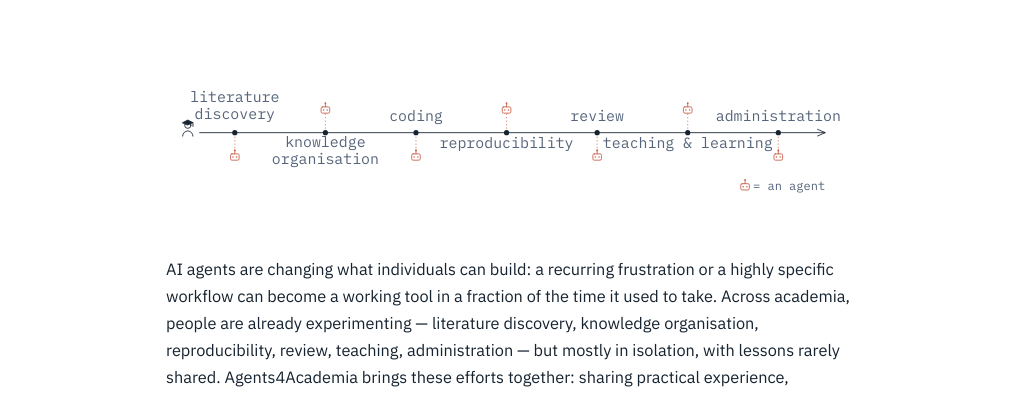
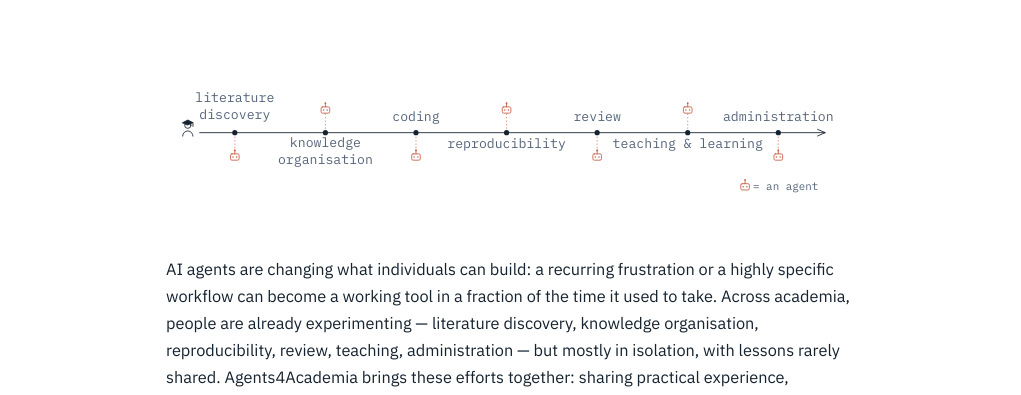
Before and after one commit to agents4academia/agents4academia.github.io, a plain HTML site: page index.html in a window 1280 px wide. Shown: the part 404-799 px from the top of the page, without its empty margins (130-1151 px from the left). Drawn offline with Linux system fonts and the light colour scheme.

Commit message:
Main figure: slightly smaller labels (26 -> 23)
Co-Authored-By: Claude Fable 5 <noreply@anthropic.com>

```diff
--- a/index.html
+++ b/index.html
@@ -223,8 +223,8 @@
   <g>
     <!-- 1 literature discovery (label above, agent below) -->
     <circle cx="120" cy="125" r="4.5" fill="var(--ink)"/>
-    <text x="120" y="72" text-anchor="middle" font-size="26" fill="var(--muted)">literature</text>
-    <text x="120" y="102" text-anchor="middle" font-size="26" fill="var(--muted)">discovery</text>
+    <text x="120" y="72" text-anchor="middle" font-size="23" fill="var(--muted)">literature</text>
+    <text x="120" y="102" text-anchor="middle" font-size="23" fill="var(--muted)">discovery</text>
     <line x1="120" y1="132" x2="120" y2="158" stroke="var(--accent)" stroke-width="1.3" stroke-dasharray="2 4"/>
     <g transform="translate(120,166)" stroke="var(--accent)" fill="none" stroke-width="1.5" stroke-linecap="round">
       <rect x="-7.5" y="-4" width="15" height="11" rx="2.5"/>
@@ -236,8 +236,8 @@
 
     <!-- 2 knowledge organisation (label below, agent above) -->
     <circle cx="278" cy="125" r="4.5" fill="var(--ink)"/>
-    <text x="278" y="150" text-anchor="middle" font-size="26" fill="var(--muted)">knowledge</text>
-    <text x="278" y="180" text-anchor="middle" font-size="26" fill="var(--muted)">organisation</text>
+    <text x="278" y="150" text-anchor="middle" font-size="23" fill="var(--muted)">knowledge</text>
+    <text x="278" y="180" text-anchor="middle" font-size="23" fill="var(--muted)">organisation</text>
     <line x1="278" y1="118" x2="278" y2="92" stroke="var(--accent)" stroke-width="1.3" stroke-dasharray="2 4"/>
     <g transform="translate(278,84)" stroke="var(--accent)" fill="none" stroke-width="1.5" stroke-linecap="round">
       <rect x="-7.5" y="-4" width="15" height="11" rx="2.5"/>
@@ -249,7 +249,7 @@
 
     <!-- 3 coding (label above, agent below) -->
     <circle cx="436" cy="125" r="4.5" fill="var(--ink)"/>
-    <text x="436" y="104" text-anchor="middle" font-size="26" fill="var(--muted)">coding</text>
+    <text x="436" y="104" text-anchor="middle" font-size="23" fill="var(--muted)">coding</text>
     <line x1="436" y1="132" x2="436" y2="158" stroke="var(--accent)" stroke-width="1.3" stroke-dasharray="2 4"/>
     <g transform="translate(436,166)" stroke="var(--accent)" fill="none" stroke-width="1.5" stroke-linecap="round">
       <rect x="-7.5" y="-4" width="15" height="11" rx="2.5"/>
@@ -261,7 +261,7 @@
 
     <!-- 4 reproducibility (label below, agent above) -->
     <circle cx="594" cy="125" r="4.5" fill="var(--ink)"/>
-    <text x="594" y="152" text-anchor="middle" font-size="26" fill="var(--muted)">reproducibility</text>
+    <text x="594" y="152" text-anchor="middle" font-size="23" fill="var(--muted)">reproducibility</text>
     <line x1="594" y1="118" x2="594" y2="92" stroke="var(--accent)" stroke-width="1.3" stroke-dasharray="2 4"/>
     <g transform="translate(594,84)" stroke="var(--accent)" fill="none" stroke-width="1.5" stroke-linecap="round">
       <rect x="-7.5" y="-4" width="15" height="11" rx="2.5"/>
@@ -273,7 +273,7 @@
 
     <!-- 5 review (label above, agent below) -->
     <circle cx="752" cy="125" r="4.5" fill="var(--ink)"/>
-    <text x="752" y="104" text-anchor="middle" font-size="26" fill="var(--muted)">review</text>
+    <text x="752" y="104" text-anchor="middle" font-size="23" fill="var(--muted)">review</text>
     <line x1="752" y1="132" x2="752" y2="158" stroke="var(--accent)" stroke-width="1.3" stroke-dasharray="2 4"/>
     <g transform="translate(752,166)" stroke="var(--accent)" fill="none" stroke-width="1.5" stroke-linecap="round">
       <rect x="-7.5" y="-4" width="15" height="11" rx="2.5"/>
@@ -285,7 +285,7 @@
 
     <!-- 6 teaching (label below, agent above) -->
     <circle cx="910" cy="125" r="4.5" fill="var(--ink)"/>
-    <text x="910" y="152" text-anchor="middle" font-size="26" fill="var(--muted)">teaching &amp; learning</text>
+    <text x="910" y="152" text-anchor="middle" font-size="23" fill="var(--muted)">teaching &amp; learning</text>
     <line x1="910" y1="118" x2="910" y2="92" stroke="var(--accent)" stroke-width="1.3" stroke-dasharray="2 4"/>
     <g transform="translate(910,84)" stroke="var(--accent)" fill="none" stroke-width="1.5" stroke-linecap="round">
       <rect x="-7.5" y="-4" width="15" height="11" rx="2.5"/>
@@ -297,7 +297,7 @@
 
     <!-- 7 administration (label above, agent below) -->
     <circle cx="1068" cy="125" r="4.5" fill="var(--ink)"/>
-    <text x="1068" y="104" text-anchor="middle" font-size="26" fill="var(--muted)">administration</text>
+    <text x="1068" y="104" text-anchor="middle" font-size="23" fill="var(--muted)">administration</text>
     <line x1="1068" y1="132" x2="1068" y2="158" stroke="var(--accent)" stroke-width="1.3" stroke-dasharray="2 4"/>
     <g transform="translate(1068,166)" stroke="var(--accent)" fill="none" stroke-width="1.5" stroke-linecap="round">
       <rect x="-7.5" y="-4" width="15" height="11" rx="2.5"/>
@@ -317,7 +317,7 @@
       <circle cx="-3.2" cy="1.5" r="1.3" fill="var(--accent)" stroke="none"/>
       <circle cx="3.2" cy="1.5" r="1.3" fill="var(--accent)" stroke="none"/>
     </g>
-    <text x="14" y="1" font-size="21" fill="var(--muted)">= an agent</text>
+    <text x="14" y="1" font-size="19" fill="var(--muted)">= an agent</text>
   </g>
 </svg>
     </figure>
```
